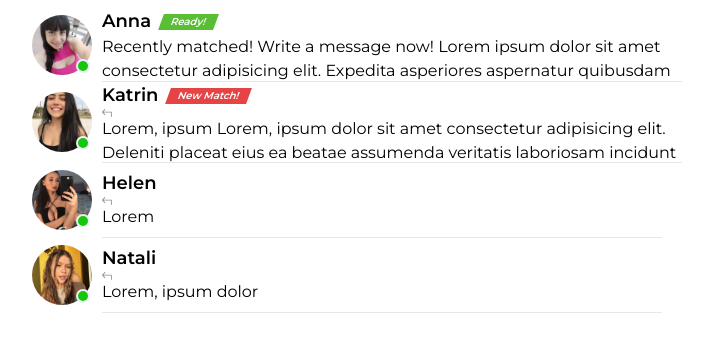
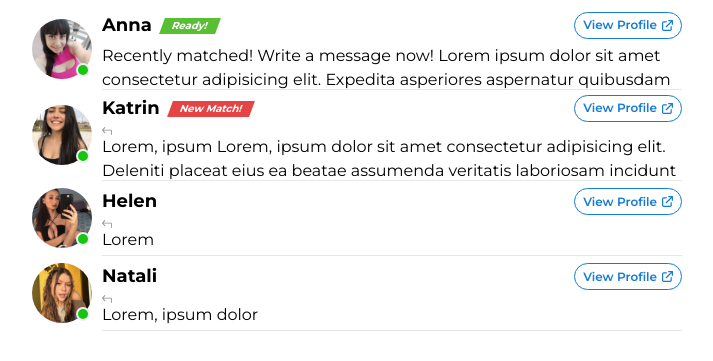
Before and after one commit to webDevT/fliru-matches, a website: page app/index.html in a window 1280 px wide. Shown: the part 71-432 px from the top of the page, without its empty margins (283-996 px from the left). Drawn offline with nearby package versions, Linux system fonts and the light colour scheme.

Commit message:
link to profile

```diff
--- a/app/index.html
+++ b/app/index.html
@@ -41,18 +41,33 @@ href="https://cdnjs.cloudflare.com/ajax/libs/fancybox/3.5.7/jquery.fancybox.css"
                 Matches
             </div>
             <div id="block-1">
-                <a href="message.html" class="user-info">
+
+
+                    <a href="message.html" class="user-info">
 
                     <div class="photo-profile">
                         <img src="img/photo.png" alt="" class="photo-profile__img">
                     </div>
 
                     <div class="user-info__content">
+
                         <div class="user-info__content-top">
-                            Anna
+
+                            <div class="user-name">
+                                Anna
                             <div class="label label--green">
                                 Ready!
                             </div>
+                            </div>
+
+                            <div class="view-profile">View Profile
+                                <img src="img/link.svg" alt="">
+                            </div>
+
+
+
+
+
                         </div>
 
                         <div class="user-info__sub-title">
@@ -65,6 +80,8 @@ href="https://cdnjs.cloudflare.com/ajax/libs/fancybox/3.5.7/jquery.fancybox.css"
 
                    </a>
 
+
+
                    <a href="message.html" class="user-info">
 
                     <div class="photo-profile">
@@ -73,11 +90,14 @@ href="https://cdnjs.cloudflare.com/ajax/libs/fancybox/3.5.7/jquery.fancybox.css"
 
                     <div class="user-info__content">
                         <div class="user-info__content-top">
-
-                            Katrin
+                            <div class="user-name">  Katrin
                             <div class="label">
                                 New Match!
                             </div>
+                                </div>
+
+                                <div class="view-profile">View Profile  <img src="img/link.svg" alt=""></div>
+
                         </div>
 
                         <div class="user-info__sub-title">
@@ -99,8 +119,13 @@ href="https://cdnjs.cloudflare.com/ajax/libs/fancybox/3.5.7/jquery.fancybox.css"
                     </div>
 
                     <div class="user-info__content">
+
                         <div class="user-info__content-top">
-                            Helen
+                            <div class="user-name">
+                                Helen
+                                </div>
+                                <div class="view-profile">View Profile  <img src="img/link.svg" alt=""></div>
+
                         </div>
 
                         <div class="user-info__sub-title">
@@ -120,7 +145,11 @@ href="https://cdnjs.cloudflare.com/ajax/libs/fancybox/3.5.7/jquery.fancybox.css"
 
                     <div class="user-info__content">
                         <div class="user-info__content-top">
-                            Natali
+                            <div class="user-name">
+                                Natali
+                                </div>
+                                <div class="view-profile">View Profile  <img src="img/link.svg" alt=""></div>
+
                         </div>
 
                         <div class="user-info__sub-title">
--- a/app/sass/style.sass
+++ b/app/sass/style.sass
@@ -1381,4 +1381,32 @@ swiper-slide
 //end back-button style
 .matches-wrapper
   padding-top: 20px
+.user-info__content-top-wrapper
+  display: flex
+  justify-content: space-between
+  align-items: center
+.user-name
+  display: flex
+  align-items: center
+.user-info__content-top
+  justify-content: space-between
+.view-profile
+  border: 1px solid #157bd3
+  color: #157bd3
+  font-size: 12px
+  display: flex
+  align-items: center
+  justify-content: center
+  padding: 0px 8px
+  border-radius: 30px
+  background: #fff
+  line-height: 1.2
+  img
+    width: 11px
+    margin-left: 5px
+.user-info__content-top
+  padding-bottom: 5px
+  padding-top: 5px
+.user-info__content
+  width: 100%
 @import "media"
```
Also changed, not shown: docs/index.html (+35 -6 lines), app/css/style.min.css, app/img/link.svg (added), docs/css/style.min.css, docs/img/link.svg (added).
